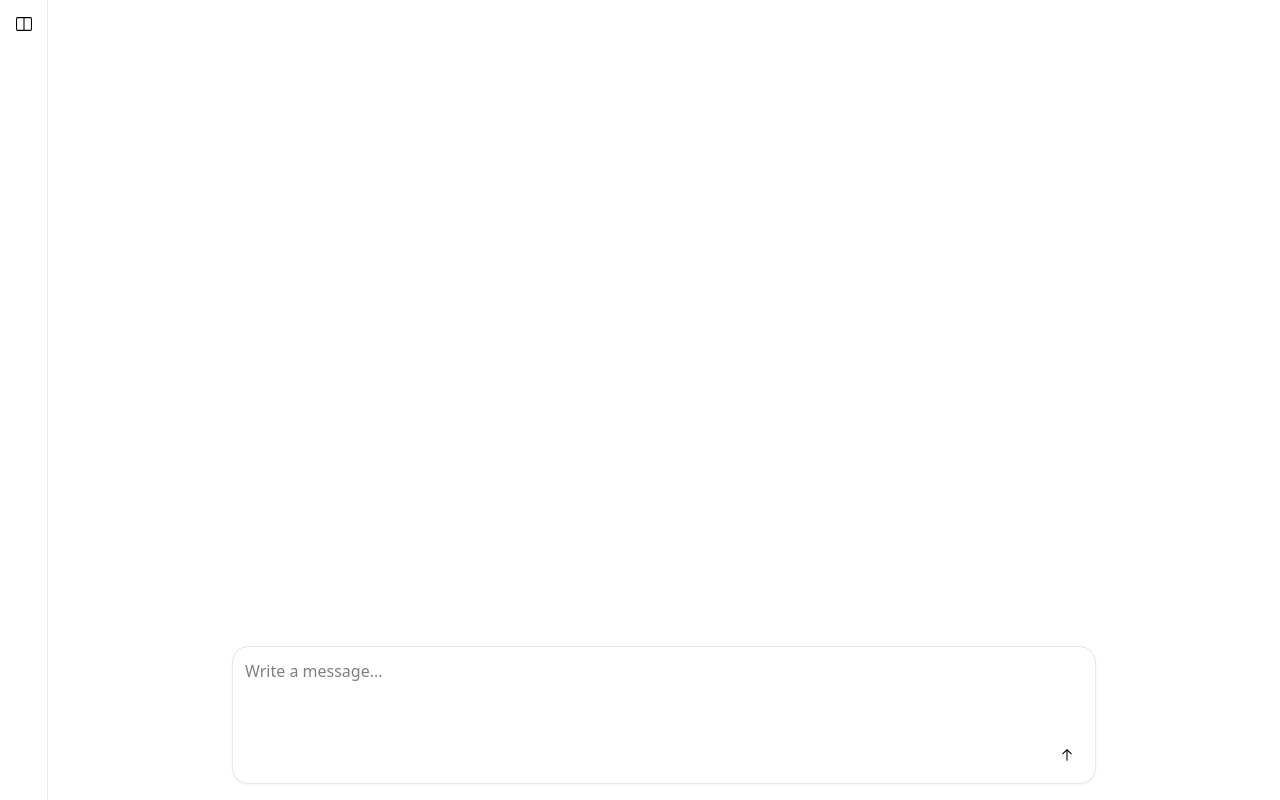
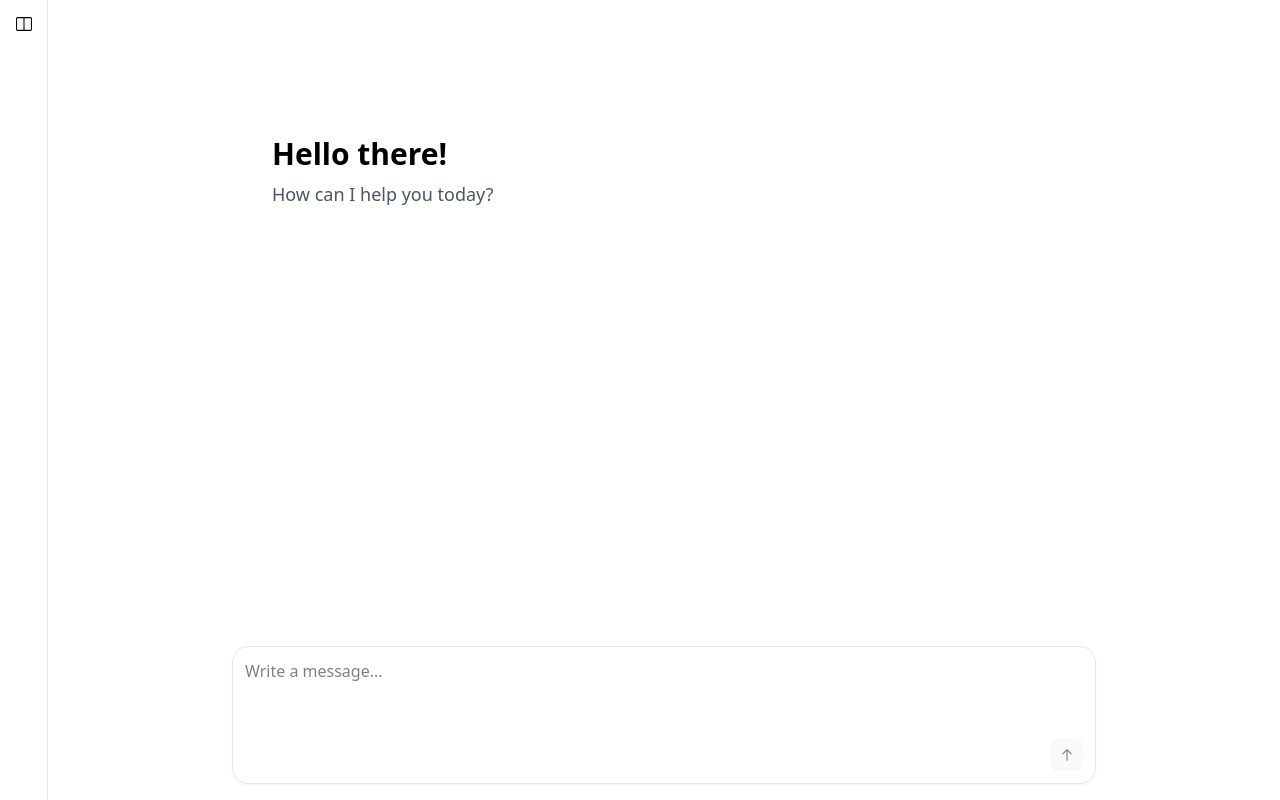
Before and after one commit to dmnk-ws/ai-chatbot, a Next.js app: page / in a window 1280 px wide. Built offline with nearby package versions, Linux system fonts and the light colour scheme.

Commit message:
Add welcome component

```diff
--- a/components/chat/chat.tsx
+++ b/components/chat/chat.tsx
@@ -9,6 +9,7 @@ import Button from "@/components/elements/Button";
 import { useChat } from "@/hooks/useChat";
 
 import { markdownComponents } from "./markdown-components";
+import Welcome from "./welcome";
 
 function Chat() {
   const messagesEndRef = useRef<HTMLDivElement>(null);
@@ -22,10 +23,13 @@ function Chat() {
   }, [messages]);
 
   return (
-    <main className="flex min-h-screen w-full">
-      <div className="flex flex-col flex-1 mx-auto min-w-0 max-w-4xl">
-        <div className="flex flex-col py-4 gap-4 px-4 h-full overflow-auto">
-          {messages.map((msg, idx) => (
+    <main className="flex w-full h-full overflow-hidden">
+      <div className="flex flex-col flex-1 mx-auto min-w-0 max-w-4xl h-full">
+        <div className="flex flex-col py-4 gap-4 px-4 flex-1 overflow-y-auto">
+          {messages.length === 0 ? (
+            <Welcome />
+          ) : (
+            messages.map((msg, idx) => (
               <div
                 key={idx}
                 className={`flex flex-row justify-center rounded-2xl px-2 ${
@@ -53,7 +57,8 @@ function Chat() {
                   </Markdown>
                 </div>
               </div>
-          ))}
+            ))
+          )}
           <div ref={messagesEndRef} />
         </div>
         <div className="sticky bottom-0 w-full mx-auto min-w-0 max-w-4xl px-2 pb-3 md:px-4 md:pb-4 bg-white">
@@ -71,7 +76,7 @@ function Chat() {
               ></textarea>
             </div>
             <div className="flex items-center justify-end">
-              <Button type="submit">
+              <Button type="submit" disabled={input?.trim() === ""}>
                 <ArrowUpIcon className="w-4 h-4 text-black" />
               </Button>
             </div>
--- /dev/null
+++ b/components/chat/welcome.tsx
@@ -0,0 +1,12 @@
+import React from "react";
+
+function Welcome() {
+  return (
+    <div className="flex flex-col items-left h-full gap-2 mt-30 mx-10">
+      <h1 className="text-3xl font-semibold">Hello there!</h1>
+      <p className="text-lg text-gray-600">How can I help you today?</p>
+    </div>
+  );
+}
+
+export default Welcome;
```
Lines whose indentation alone changed are shown as unchanged.
